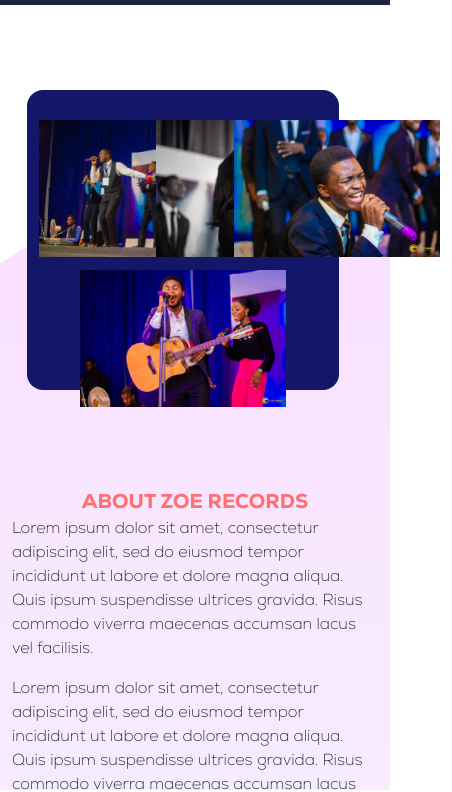
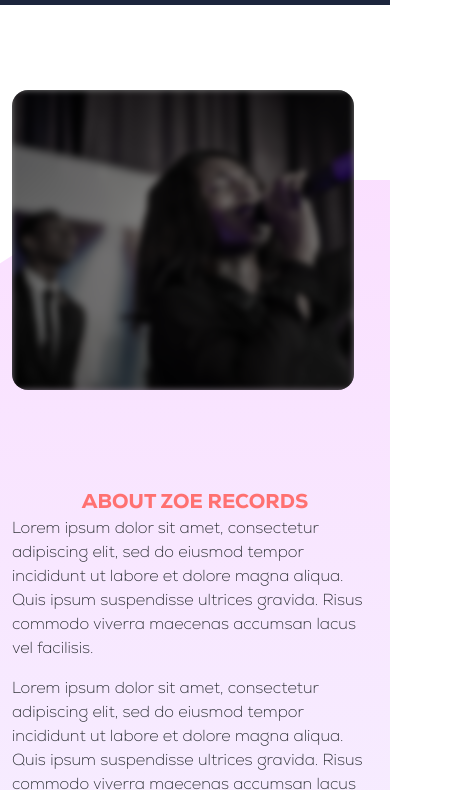
Before and after one commit to Nathius262/glory-carriers-website, a plain HTML site: page zoe_records.html in a window 390 px wide. Shown: the part 54-846 px from the top of the page, 452 px wide, since content can reach past the window. Drawn offline with nearby package versions, Linux system fonts and the light colour scheme.

Commit message:
modified zoe_records.html

```diff
--- a/static/css/style.css
+++ b/static/css/style.css
@@ -316,65 +316,47 @@
 }
 
 /*ZOE RECORD*/
-.zbg1, .zbg2, .zbg3, .zbg4{
-    position: absolute;
-    top: 0;
-    left: 0;
-}
-
-.zbg4{
-    right: 0 !important;
-}
 
 .relative-container {
     position: relative;
-    background: var(--bg-blue-transparent);
     height: 300px;
     width: 80vw;
     display: grid;
     grid-template-columns: repeat(4, 1fr);
     grid-template-rows: repeat(2, 1fr);
+    overflow: hidden;
 }
+
+.relative-container::before {
+    content: '';
+    position: absolute;
+    top: 0;
+    left: 0;
+    width: 100%;
+    height: 100%;
+    background-image: url(../img/zz3.jfif);
+    background-size: cover;
+    background-repeat: no-repeat;
+    filter: blur(3px); /* Adjust the blur radius as needed */
+    z-index: -1;
+}
+
+.relative-container::after {
+    content: '';
+    position: absolute;
+    top: 0;
+    left: 0;
+    width: 100%;
+    height: 100%;
+    background-color: rgba(0, 0, 0, 0.5); /* Black overlay with 50% opacity */
+    z-index: -1;
+}
+
 
 .relative-container .container {
     position: absolute;
     width: 100%;
     height: 100%;
-}
-
-.relative-container .zbg1 {
-    top: 10%;
-    left: 0;
-    width:300px;
-    height:auto;
-}
-
-.relative-container .zbg2 {
-    z-index: 999;
-    top: 60%;
-    right: 0;
-    width:300px;
-    height:auto;
-}
-
-.relative-container .zbg3 {
-    top: 10%;
-    left: 30vw;
-    width:300px;
-    height:auto;
-}
-
-.relative-container .zbg4 {
-    top: 10%;
-    left: 50vw;
-    width:300px;
-    height:auto;
-}
-
-.relative-container img {
-    width: 100%;
-    height: 100%;
-    object-fit:fill;
 }
 
 
@@ -428,25 +410,8 @@
 **********/
 
 @media (max-width: 768px) {
-
-    .relative-container .zbg1 {
-        width:250px;
-        height:auto;
-    }
-
-    .relative-container .zbg2 {
-        width:250px;
-        height:auto;
-    }
-
-    .relative-container .zbg3 {
-        width:250px;
-        height:auto;
-    }
-
-    .relative-container .zbg4 {
-        width:250px;
-        height:auto;
+    .relative-container {
+        width: 100vw;
     }
 }
 
@@ -512,23 +477,4 @@
         line-height: 160px;
     }
 
-    .relative-container .zbg1 {
-        width:230px;
-        height:auto;
-    }
-
-    .relative-container .zbg2 {
-        width:230px;
-        height:auto;
-    }
-
-    .relative-container .zbg3 {
-        width:230px;
-        height:auto;
-    }
-
-    .relative-container .zbg4 {
-        width:230px;
-        height:auto;
-    }
 }
--- a/zoe_records.html
+++ b/zoe_records.html
@@ -47,15 +47,10 @@
             <main>
                 <!---=========INTRO BEGIN========-->
                 <section class="mt-5 pt-5 mb-0 ft-upper">
-                    <div class="container mt-5" >
+                    <div class="container mt-5">
                         <div class="row justify-content-center align-items-end container">
-                            <div class="col-md-8 justify-content-center container rounded-4 relative-container">
-                                <div class="row justify-content-center latest_media">
-                                    <div class="col-sm-4 container zbg1"><img src="static/img/zz2.jfif" alt=""></div>
-                                    <div class="col-sm-5 container zbg2"><img src="static/img/zz1.jfif" alt=""></div>
-                                    <div class="col-sm-4 container zbg3"><img src="static/img/zz3.jfif" alt=""></div>
-                                    <div class="col-sm-4 container zbg4"><img src="static/img/zz4.jfif" alt=""></div>
-                                </div>
+                            <div class="col-md-8 justify-content-center container rounded-4 relative-container" style="overflow-x: hidden; overflow-y:hidden;">
+
                             </div>
                         </div>
 
```
